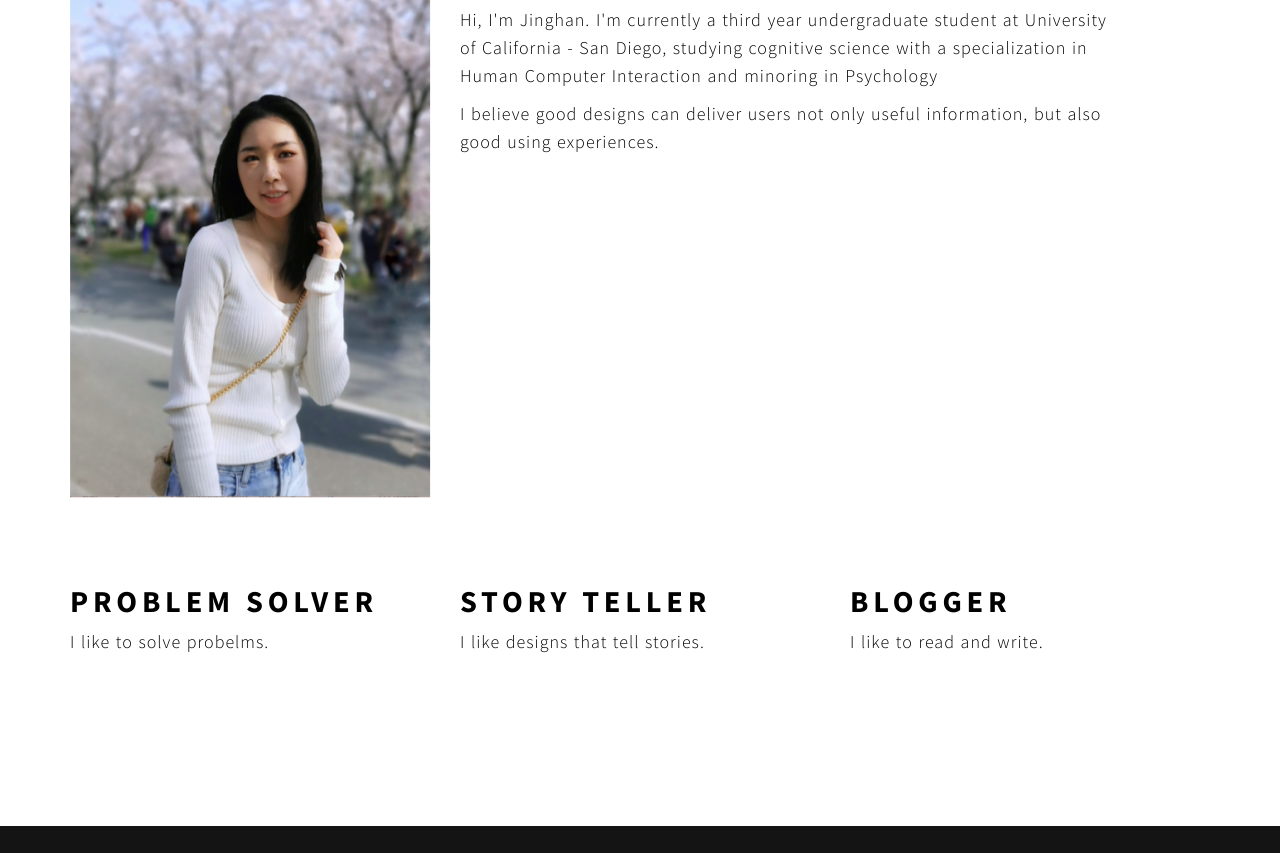
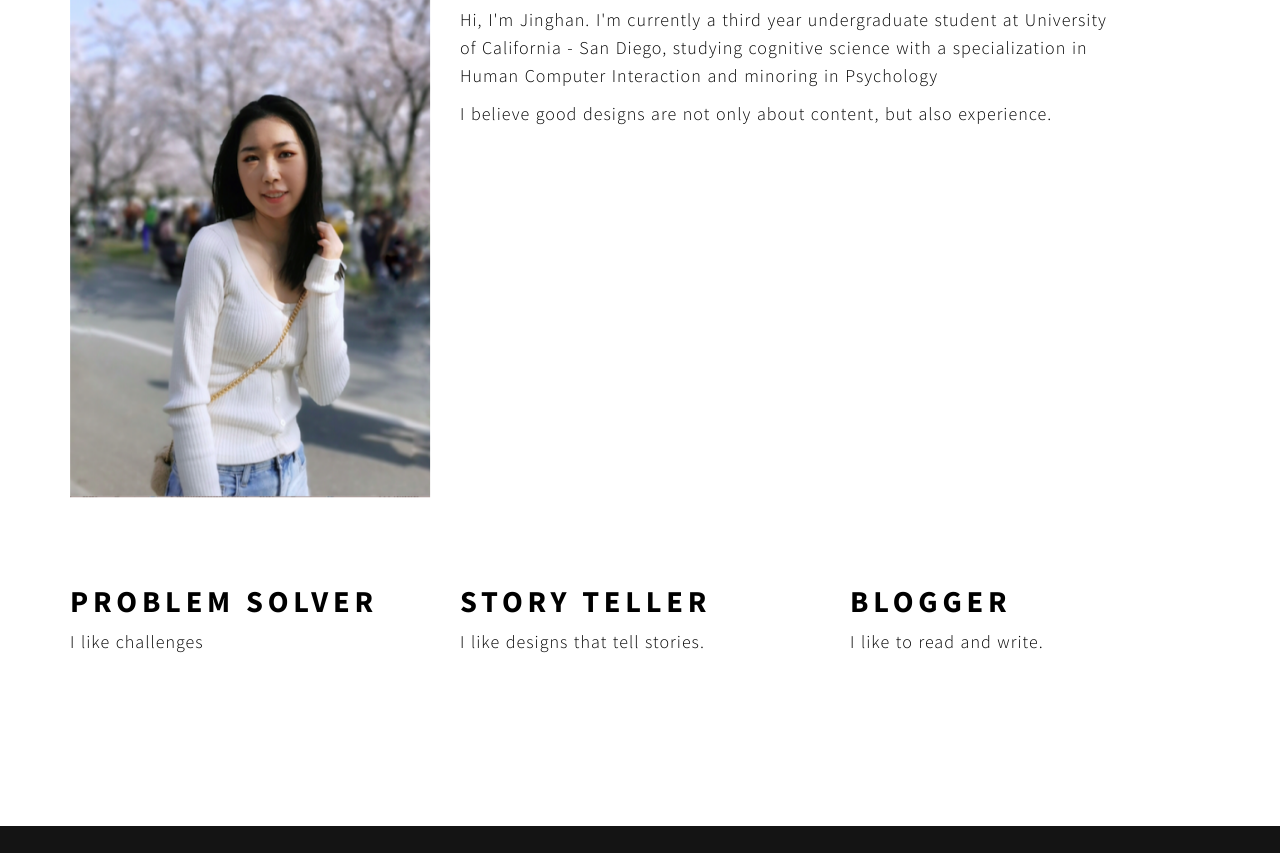
Before and after one commit to Jinghan-C/Jinghan-C.github.io, a plain HTML site: page about.html in a window 1280 px wide. Shown: the part 651-1504 px from the top of the page. Drawn offline with Linux system fonts and the light colour scheme; some packages are replaced by stand-ins of ours; files whose address does not match are found by name.

Commit message:
updated on 4/1

```diff
--- a/about.html
+++ b/about.html
@@ -142,7 +142,7 @@ http://www.tooplate.com/view/2082-pure-mix
 			</p>
 
 			<p>
-				I believe good designs can deliver users not only useful information, but also good using experiences.
+				I believe good designs are not only about content, but also experience.
 
 			</p>
 
@@ -158,7 +158,7 @@ http://www.tooplate.com/view/2082-pure-mix
 
 		<div class="wow fadeInUp col-md-4 col-sm-6" data-wow-delay="0.4s">
 			<h1>Problem Solver</h1>
-			<p>I like to solve probelms. </p>
+			<p>I like challenges</p>
 		</div>
 
 		<div class="wow fadeInUp col-md-4 col-sm-6" data-wow-delay="0.8s">
```
Also changed, not shown: index.html (+1 -1 lines).
